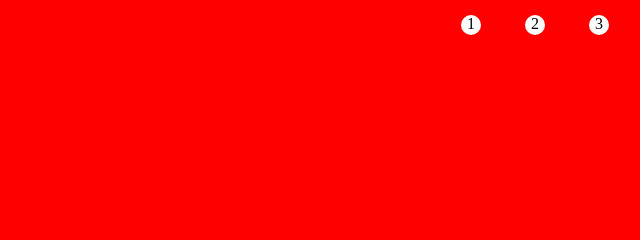
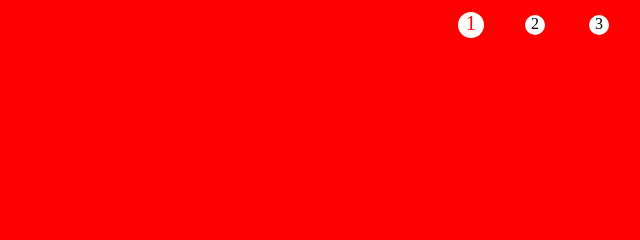
Before and after one commit to niculas1989/htmlcss-shoes, a plain HTML site: page index.html in a window 1280 px wide. In both pictures the pointer is over the link 1107 px from the left and 25 px from the top of the page. Shown: the top 240 px of the page, 636-1276 px from the left. Drawn offline with Linux system fonts and the light colour scheme.

Commit message:
add css surplus on menu

```diff
--- a/css/style.css
+++ b/css/style.css
@@ -43,6 +43,11 @@ ul, li, a {
     margin: 0 20px;
 }
 
+#main-menu a:hover {
+    color: red;
+    transform: scale(1.3);
+}
+
 /* Utilities */
 
 .title{
```
